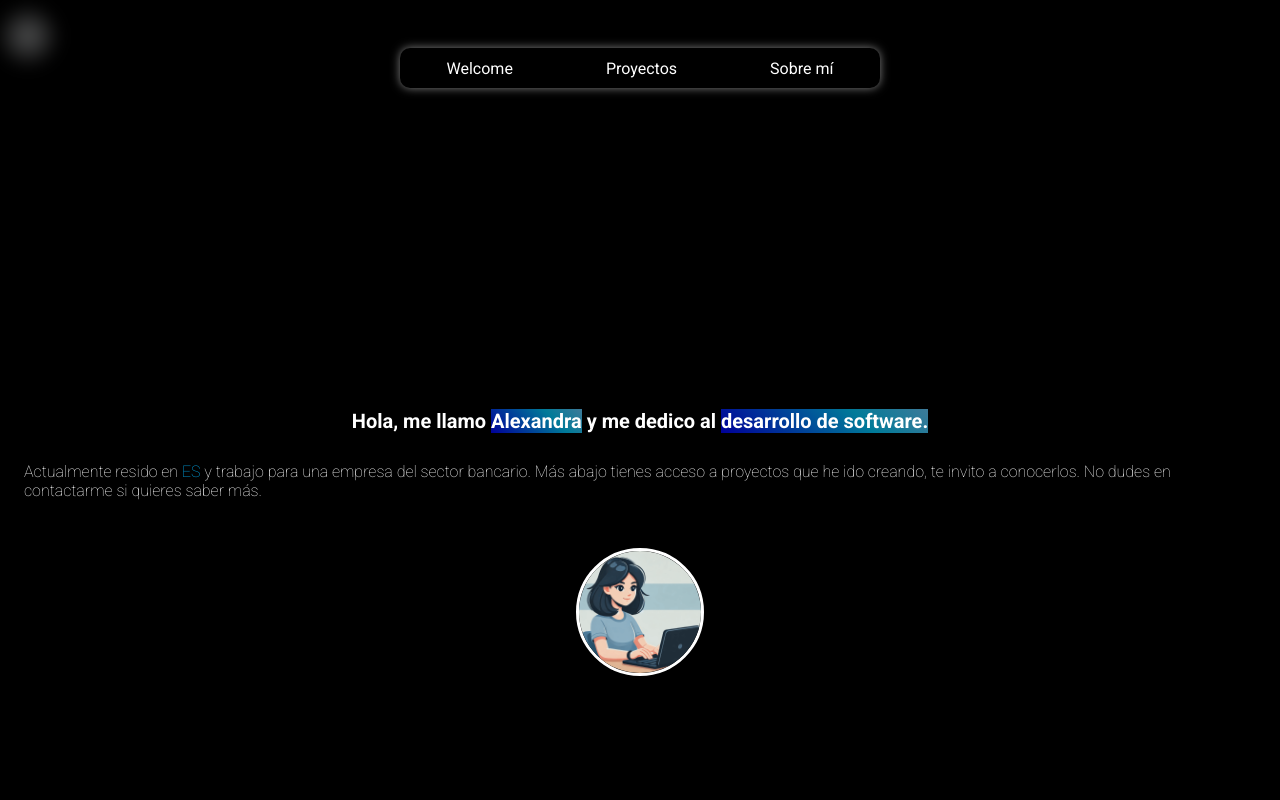
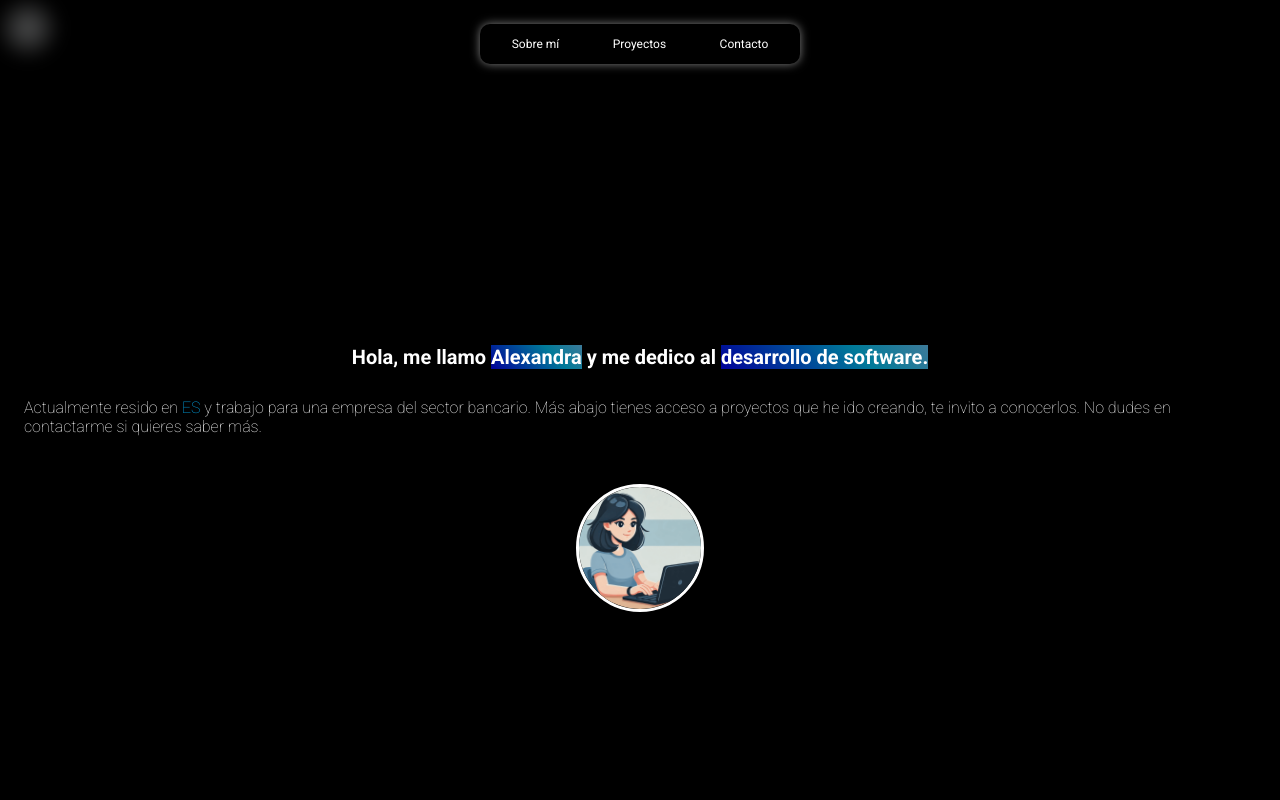
Before and after one commit to alexandracampo/alexandra, a React (Vite) app: page / in a window 1280 px wide. Shown: the top 800 px of the page. Built offline with nearby package versions, Linux system fonts and the light colour scheme.

Commit message:
add fixed styles in header

```diff
--- a/src/components/HeaderMenu/HeaderMenu.jsx
+++ b/src/components/HeaderMenu/HeaderMenu.jsx
@@ -5,9 +5,9 @@ const HeaderMenu = () => {
     return (
         <div className='header'>
             <nav className='nav'>
-                <a href="#presentation">Welcome</a>
+                <a href="#presentation">Sobre mí</a>
                 <a href="#projects" >Proyectos</a>
-                <a href="#about" >Sobre mí</a>
+                <a href="#about" >Contacto</a>
             </nav>
         </div>
     )
--- a/src/components/HeaderMenu/header-menu.scss
+++ b/src/components/HeaderMenu/header-menu.scss
@@ -1,24 +1,26 @@
 .header {
-  display: flex;
-  align-items: center;
-  justify-content: center;
-  margin: 1rem;
+  position: fixed;
+  left: 50%;
+  transform: translateX(-50%);
+  width: 80%;
+  max-width: 20rem;
+  z-index: 1000;
+  margin-top: 1rem;
 
   .nav {
     display: flex;
     align-items: center;
     justify-content: space-around;
-    position: relative;
-    top: 2rem;
     height: 2.5rem;
-    width: 30rem;
     border-radius: 10px;
     box-shadow: 0 0 10px rgba(255, 255, 255, 0.5);
+    background-color: black;
+    padding: 5px;
 
     a {
       text-decoration: none;
       background: none;
-      font-size: 16px;
+      font-size: 12px;
       cursor: pointer;
       color: white;
       border: 2px solid transparent;
```
